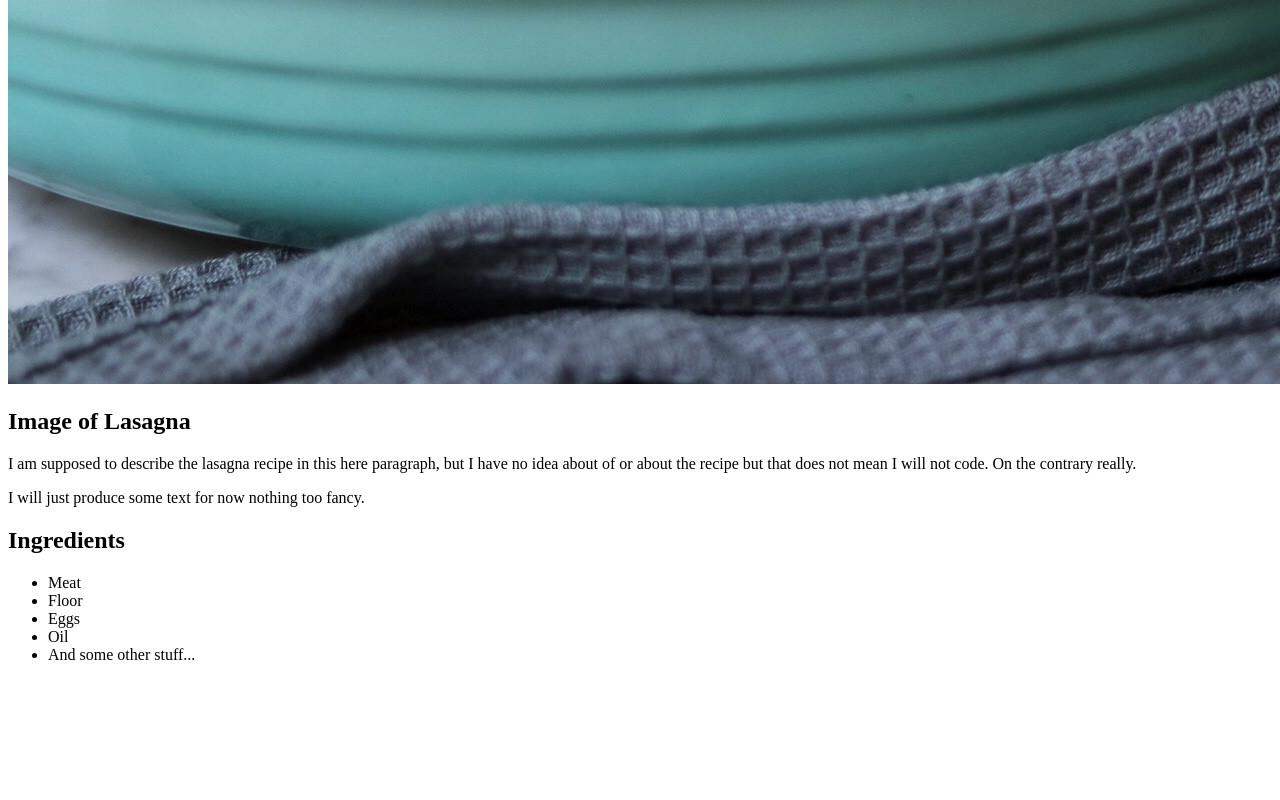
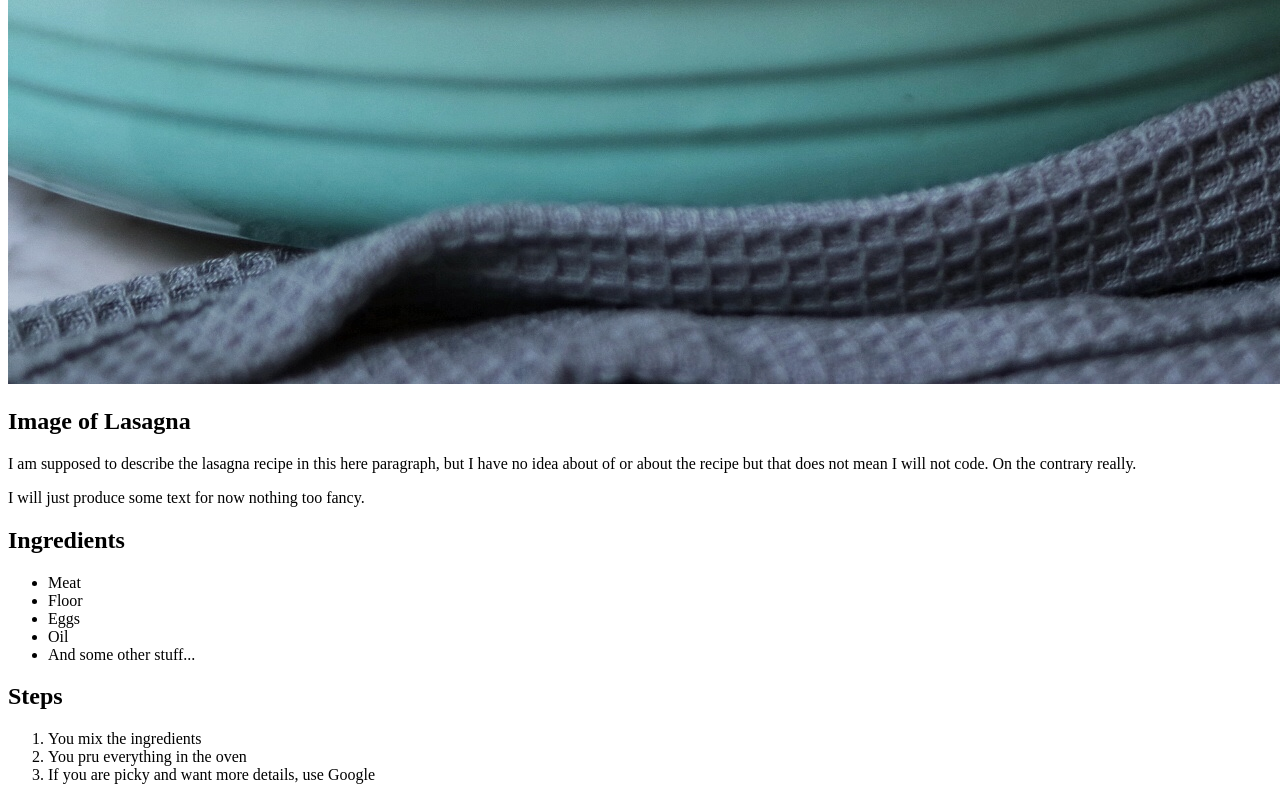
Before and after one commit to buhlebaloyi/odin-recipes, a plain HTML site: page index.html in a window 1280 px wide. Shown: the part 976-1776 px from the top of the page. Before the commit the page ends 1656 px from the top, so only its background shows below. Drawn offline with Linux system fonts and the light colour scheme.

Commit message:
Adding an ordered list

```diff
--- a/index.html
+++ b/index.html
@@ -29,5 +29,12 @@
             <li>Oil</li>
             <li>And some other stuff...</li>
         </ul>
+
+        <h2>Steps</h2>
+        <ol>
+            <li>You mix the ingredients</li>
+            <li>You pru everything in the oven</li>
+            <li>If you are picky and want more details, use Google</li>
+        </ol>
     </body>
 </html>
```
